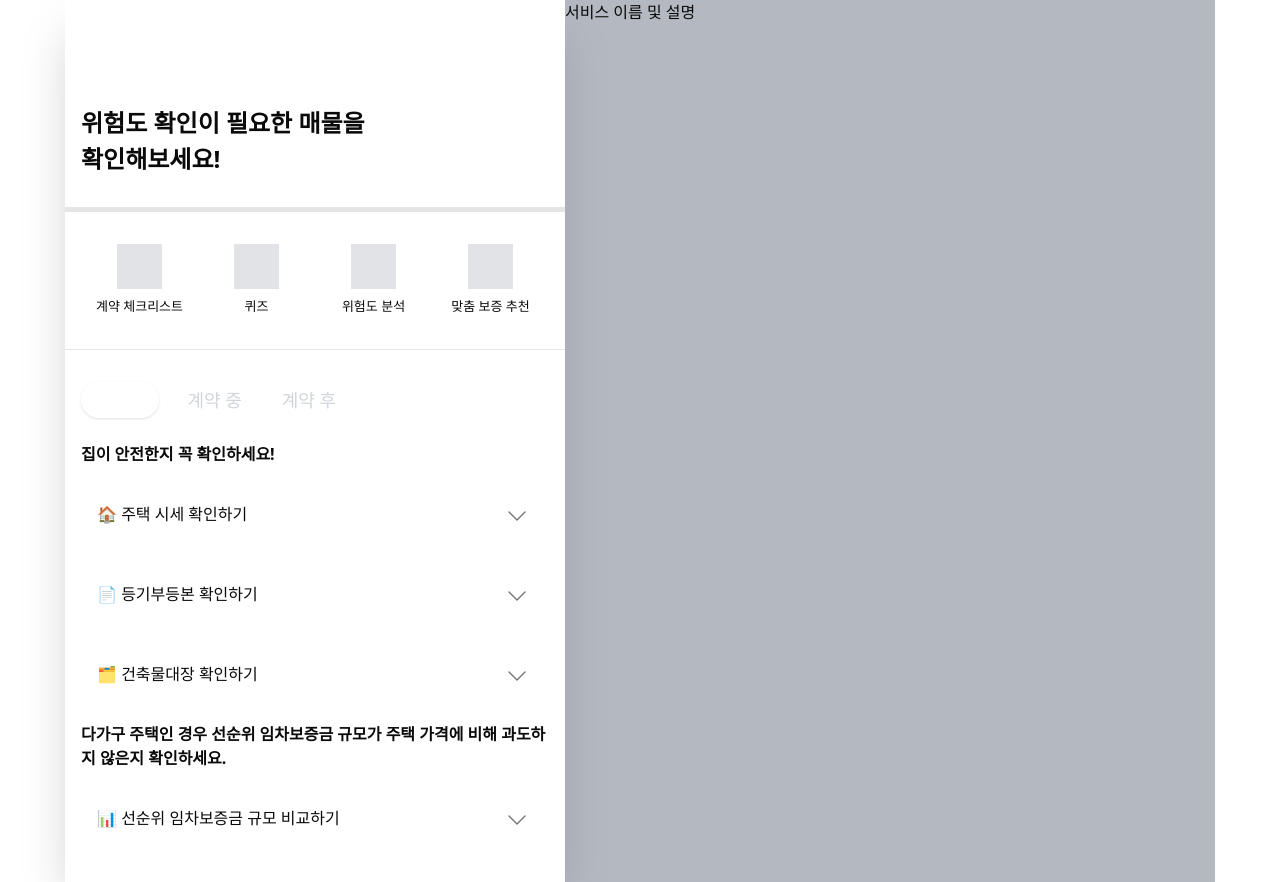
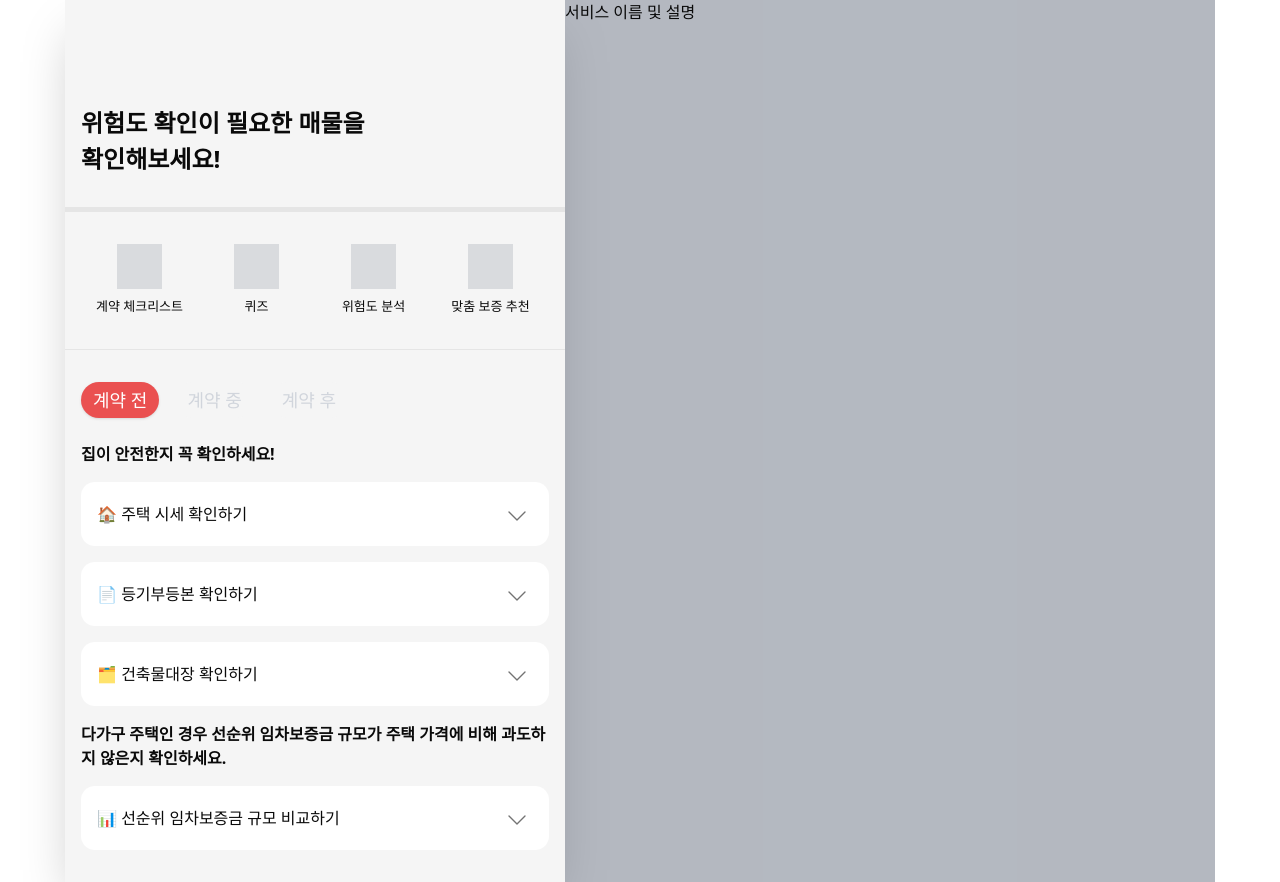
Before and after one commit to songhaeunsong/hug-me, a React (Vite) app: page / in a window 1280 px wide. Built offline with nearby package versions, Linux system fonts and the light colour scheme.

Commit message:
refactor: 서비스 주요 컬러 변수화

```diff
--- a/src/components/checkList/ContractCheck.tsx
+++ b/src/components/checkList/ContractCheck.tsx
@@ -14,7 +14,7 @@ export const ContractCheck = ({ checks }: ContractCheckProps) => {
         return (
           <div key={`check-${checkIdx}`} className="flex flex-col items-start gap-4 w-full">
             <span className="font-semibold text-[16px]">{check.title}</span>
-            <div className="flex flex-col items-start rounded-2xl bg-white w-full divide-y divide-border-1 border-bgcolor">
+            <div className="flex flex-col items-start rounded-2xl bg-white w-full divide-y divide-border-1 border-divider-gray">
               {check.checkPoints.map((checkPoint, checkPointIdx) => {
                 return (
                   <div key={`checkpoint-${checkIdx}-${checkPointIdx}`} className="flex items-center gap-3 p-5 w-full">
--- a/src/components/checkList/ContractCheckList.tsx
+++ b/src/components/checkList/ContractCheckList.tsx
@@ -31,7 +31,7 @@ export const ContractCheckList = () => {
               size="sm"
               variant="transparent"
               className={cn(
-                active ? ' border-[#1c1b1f] text-[#1c1b1f]' : 'text-[#999999] border-transparent',
+                active ? ' border-dark text-dark' : 'text-gray-1 border-transparent',
                 'pb-2 font-semibold border-b-3',
               )}
               onClick={() => handleClickPrecautionMenu(key)}
--- a/src/components/home/ContractPrecaution.tsx
+++ b/src/components/home/ContractPrecaution.tsx
@@ -23,7 +23,7 @@ export const ContractPrecaution = ({ precautions }: PrecautionProps) => {
                 >
                   <AccordionTrigger className="items-center">{item.trigger}</AccordionTrigger>
                   <AccordionContent className="flex flex-col items-start gap-4 text-[14px]">
-                    <div className=" w-full border-t-1 border-bgcolor" />
+                    <div className=" w-full border-t-1 border-divider-gray" />
                     {item.checkPoints && (
                       <div className="flex flex-col gap-1 w-full">
                         {item.checkPoints.map((checkPoint, checkPointIdx) => (
@@ -48,9 +48,7 @@ export const ContractPrecaution = ({ precautions }: PrecautionProps) => {
                                 >
                                   <div className="flex flex-col gap-[1px]">
                                     {list.description && (
-                                      <span className="text-[#666666] font-semibold text-[12px]">
-                                        {list.description}
-                                      </span>
+                                      <span className="text-gray-2 font-semibold text-[12px]">{list.description}</span>
                                     )}
                                     <span className="font-semibold">{list.title}</span>
                                   </div>
@@ -81,7 +79,7 @@ export const ContractPrecaution = ({ precautions }: PrecautionProps) => {
                             <>
                               <div className="flex flex-col items-start gap-1">
                                 <span className="font-semibold">{content.title}</span>
-                                <span className="text-[#666666] text-[12px]">{content.description}</span>
+                                <span className="text-gray-2 text-[12px]">{content.description}</span>
                               </div>
 
                               <Link
--- a/src/components/ui/checkbox.tsx
+++ b/src/components/ui/checkbox.tsx
@@ -9,7 +9,7 @@ function Checkbox({ className, ...props }: React.ComponentProps<typeof CheckboxP
     <CheckboxPrimitive.Root
       data-slot="checkbox"
       className={cn(
-        'peer border-[#999999] dark:bg-input/30 data-[state=checked]:bg-point data-[state=checked]:border-point data-[state=checked]:text-primary-foreground dark:data-[state=checked]:bg-point size-5 shrink-0 rounded-[4px] border-[1.5px] shadow-xs transition-shadow outline-none disabled:cursor-not-allowed disabled:opacity-50',
+        'peer border-gray-1 dark:bg-input/30 data-[state=checked]:bg-point data-[state=checked]:border-point data-[state=checked]:text-primary-foreground dark:data-[state=checked]:bg-point size-5 shrink-0 rounded-[4px] border-[1.5px] shadow-xs transition-shadow outline-none disabled:cursor-not-allowed disabled:opacity-50',
         className,
       )}
       {...props}
--- a/src/index.css
+++ b/src/index.css
@@ -4,7 +4,6 @@
 
 :root {
   font-family: system-ui, Avenir, Helvetica, Arial, sans-serif;
-  background-color: rgb(144, 147, 152);
   --radius: 0.625rem;
   --background: oklch(1 0 0);
   --foreground: oklch(0.145 0 0);
@@ -37,6 +36,13 @@
   --sidebar-accent-foreground: oklch(0.205 0 0);
   --sidebar-border: oklch(0.922 0 0);
   --sidebar-ring: oklch(0.708 0 0);
+  --point: #ea5050;
+  --bgcolor: #f5f5f5;
+  --dark: #1c1b1f;
+  --divider-gray: #e5e5e5;
+  --btn-gray: #f0f0f0;
+  --gray-1: #999999;
+  --gray-2: #666666;
 }
 
 @theme inline {
@@ -75,40 +81,14 @@
   --color-sidebar-accent-foreground: var(--sidebar-accent-foreground);
   --color-sidebar-border: var(--sidebar-border);
   --color-sidebar-ring: var(--sidebar-ring);
-}
 
-.dark {
-  --background: oklch(0.145 0 0);
-  --foreground: oklch(0.985 0 0);
-  --card: oklch(0.205 0 0);
-  --card-foreground: oklch(0.985 0 0);
-  --popover: oklch(0.205 0 0);
-  --popover-foreground: oklch(0.985 0 0);
-  --primary: oklch(0.922 0 0);
-  --primary-foreground: oklch(0.205 0 0);
-  --secondary: oklch(0.269 0 0);
-  --secondary-foreground: oklch(0.985 0 0);
-  --muted: oklch(0.269 0 0);
-  --muted-foreground: oklch(0.708 0 0);
-  --accent: oklch(0.269 0 0);
-  --accent-foreground: oklch(0.985 0 0);
-  --destructive: oklch(0.704 0.191 22.216);
-  --border: oklch(1 0 0 / 10%);
-  --input: oklch(1 0 0 / 15%);
-  --ring: oklch(0.556 0 0);
-  --chart-1: oklch(0.488 0.243 264.376);
-  --chart-2: oklch(0.696 0.17 162.48);
-  --chart-3: oklch(0.769 0.188 70.08);
-  --chart-4: oklch(0.627 0.265 303.9);
-  --chart-5: oklch(0.645 0.246 16.439);
-  --sidebar: oklch(0.205 0 0);
-  --sidebar-foreground: oklch(0.985 0 0);
-  --sidebar-primary: oklch(0.488 0.243 264.376);
-  --sidebar-primary-foreground: oklch(0.985 0 0);
-  --sidebar-accent: oklch(0.269 0 0);
-  --sidebar-accent-foreground: oklch(0.985 0 0);
-  --sidebar-border: oklch(1 0 0 / 10%);
-  --sidebar-ring: oklch(0.556 0 0);
+  --color-point: var(--point);
+  --color-bgcolor: var(--bgcolor);
+  --color-dark: var(--dark);
+  --color-divider-gray: var(--divider-gray);
+  --color-btn-gray: var(--btn-gray);
+  --color-gray-1: var(--gray-1);
+  --color-gray-2: var(--gray-2);
 }
 
 @layer base {
@@ -119,3 +99,10 @@
     @apply bg-background text-foreground;
   }
 }
+
+@utility wrap-words {
+  white-space: normal;
+  word-break: keep-all;
+  overflow-wrap: break-word;
+  hyphens: auto;
+}
```
